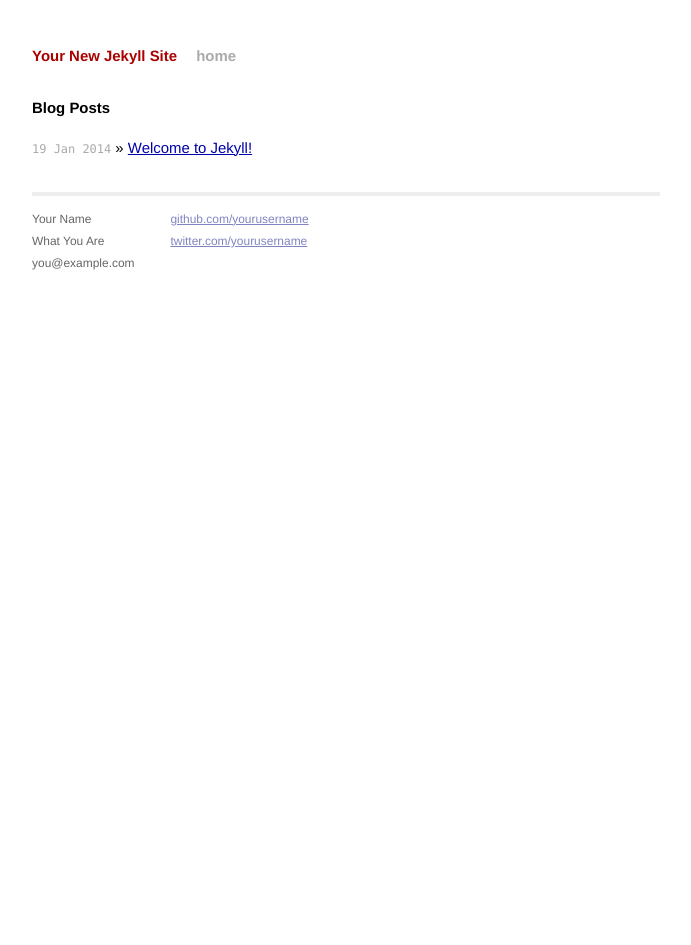
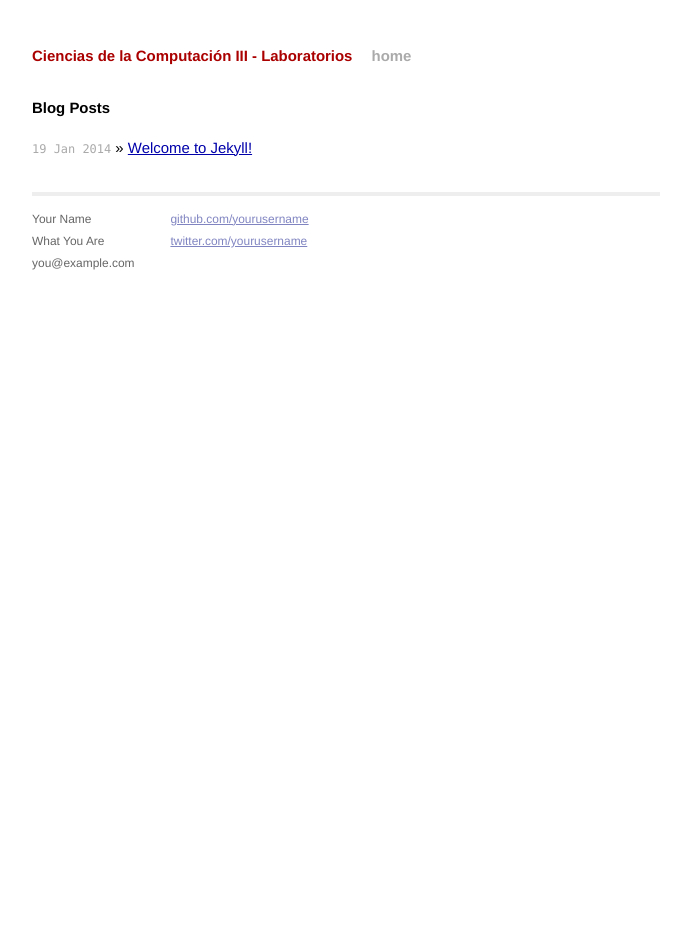
Before and after one commit to ykro/ug-cc3-labs, a Jekyll site: the page built from index.html, in a window 1280 px wide. Shown: the whole page, without its empty margins (294-985 px from the left). Built offline with Jekyll 4.4.1, drawn with Linux system fonts in a browser that asks for light colours; Markdown is read by kramdown in place of the engine named in the settings.

```diff
--- a/_config.yml
+++ b/_config.yml
@@ -1,3 +1,7 @@
-name: Your New Jekyll Site
+name: Ciencias de la Computación III - Laboratorios
 markdown: redcarpet
 pygments: true
+baseurl: /ug-cc3-labs
+timezone: America/Guatemala
+relative_permalinks: false
+permalink: none
```
